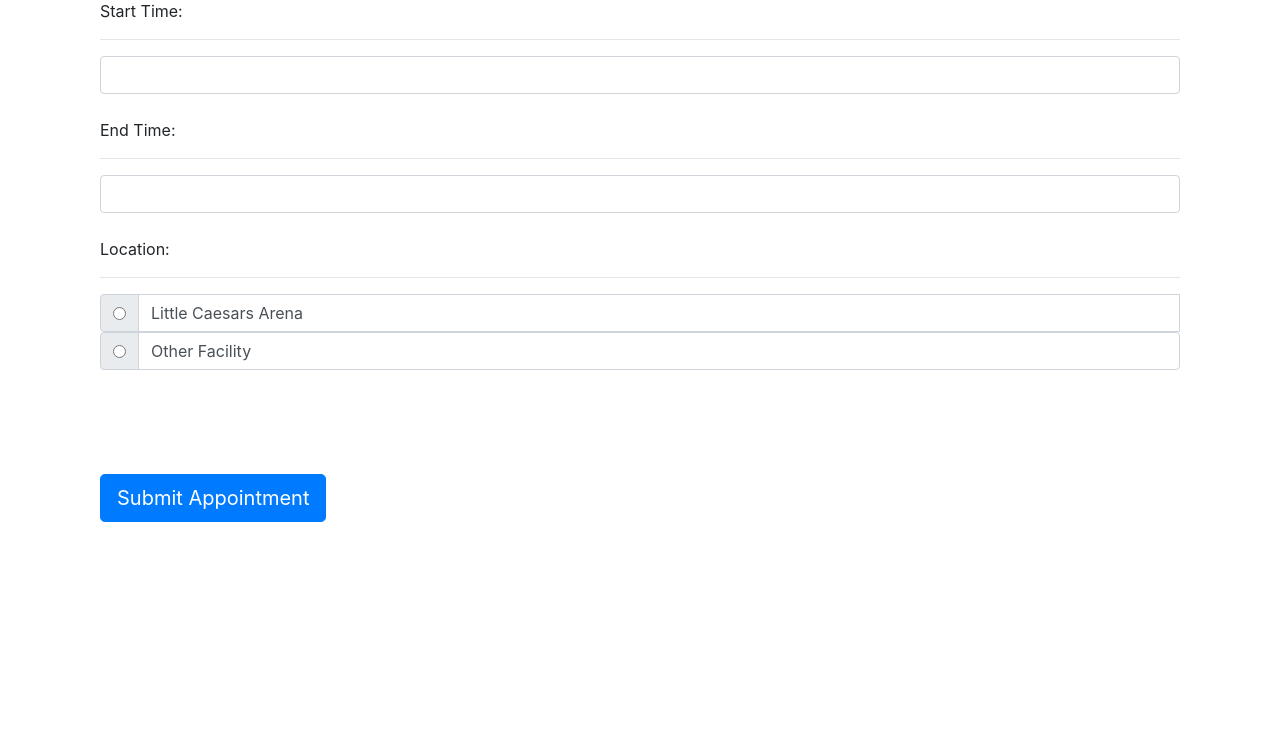
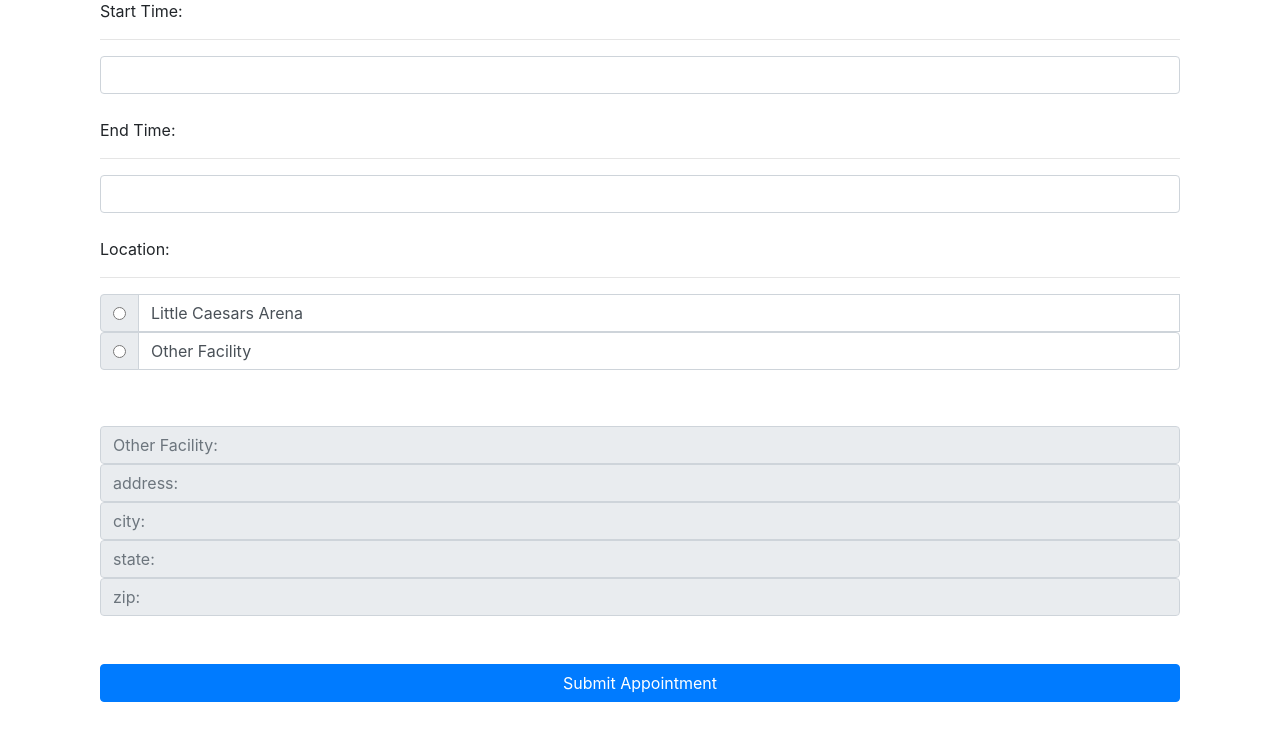
Before and after one commit to courthub74/Django-Basic-with-Time-Date, a Django app: page /appointment/ in a window 1280 px wide. Shown: the part 766-1516 px from the top of the page. Before the commit the page ends 1288 px from the top, so only its background shows below. Run offline with Django 3.2, Linux system fonts and the light colour scheme; some libraries are stand-ins or nearby versions.

Commit message:
disabled address fields added

```diff
--- a/pages/templates/newpage.html
+++ b/pages/templates/newpage.html
@@ -29,11 +29,11 @@
 
 			<!--NAME-->
 			<div class="container">
-			    <input type="text" class="form-control" id="exampleInputEmail1" aria-describedby="emailHelp" placeholder="First Name" name="first" autofocus>
+			    <input type="text" class="form-control" placeholder="First Name" name="first" autofocus>
 			</div>
 			<br>
 			<div class="container">
-			    <input type="text" class="form-control" id="exampleInputEmail1" aria-describedby="emailHelp" placeholder="Last Name" name="last">
+			    <input type="text" class="form-control" placeholder="Last Name" name="last">
 			</div>
 
 			<br>
@@ -156,8 +156,23 @@
 				</div>
 
 					<br>
+			</div>
 
 
+			<div class="container">
+			    <input type="text" class="form-control" placeholder="Other Facility:" id="other" name="facility" disabled>
+			</div>
+			<div class="container">
+			    <input type="text" class="form-control" placeholder="address:" id="other" name="address" disabled>
+			</div>
+			<div class="container">
+			    <input type="text" class="form-control" placeholder="city:" id="other" name="city" disabled>
+			</div>
+			<div class="container">
+			    <input type="text" class="form-control" placeholder="state:" id="other" name="state" disabled>
+			</div>
+			<div class="container">
+			    <input type="text" class="form-control" placeholder="zip:" id="other" name="zip" disabled>
 			</div>
 
 
@@ -167,7 +182,7 @@
 
 		<br><br>
 		<div class="container">
-			<button type="submit" class="btn btn-lg btn-primary">Submit Appointment</button>
+			<button type="submit" class="btn btn-md btn-block btn-primary">Submit Appointment</button>
 		</div>
 
 
```
Also changed, not shown: db.sqlite3.
